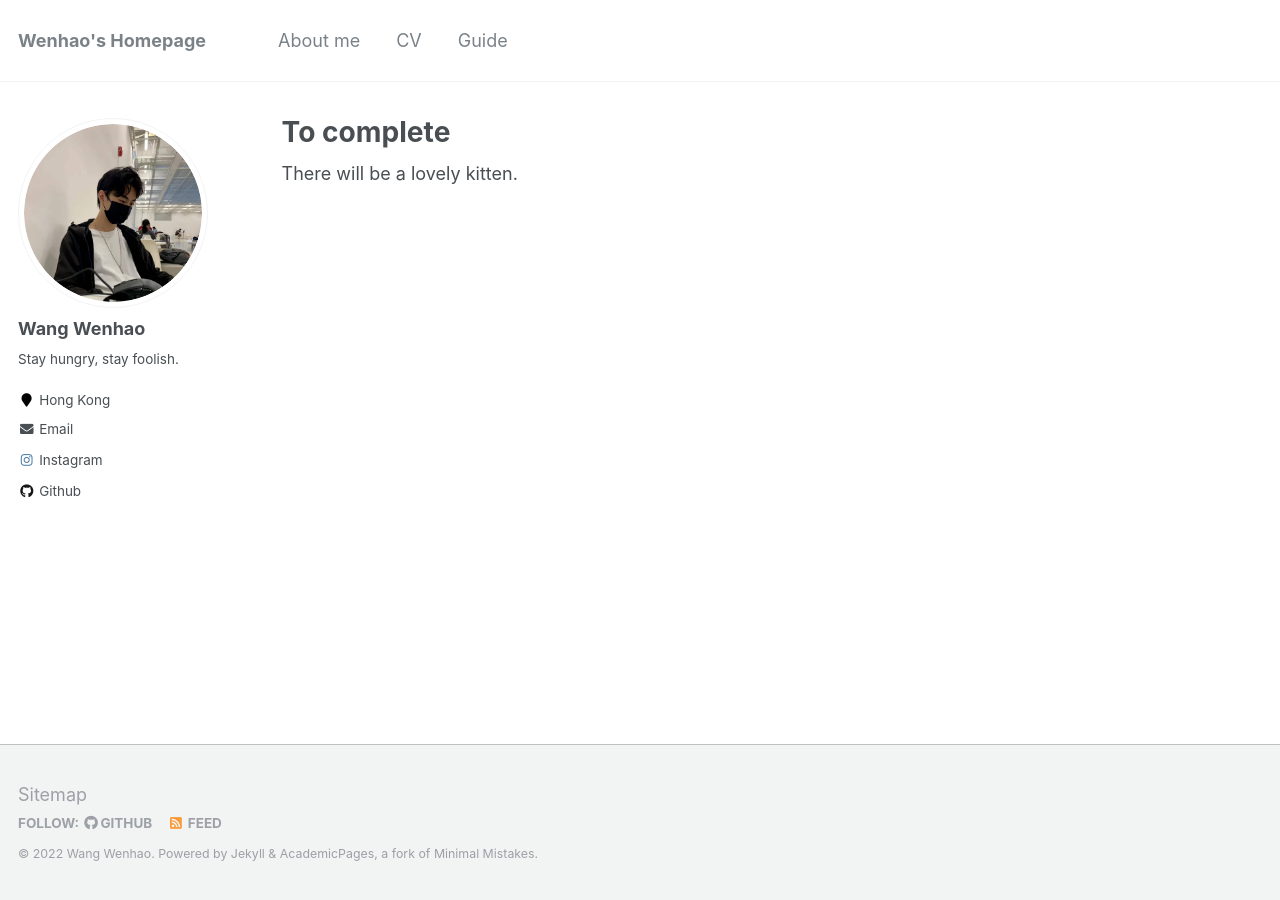
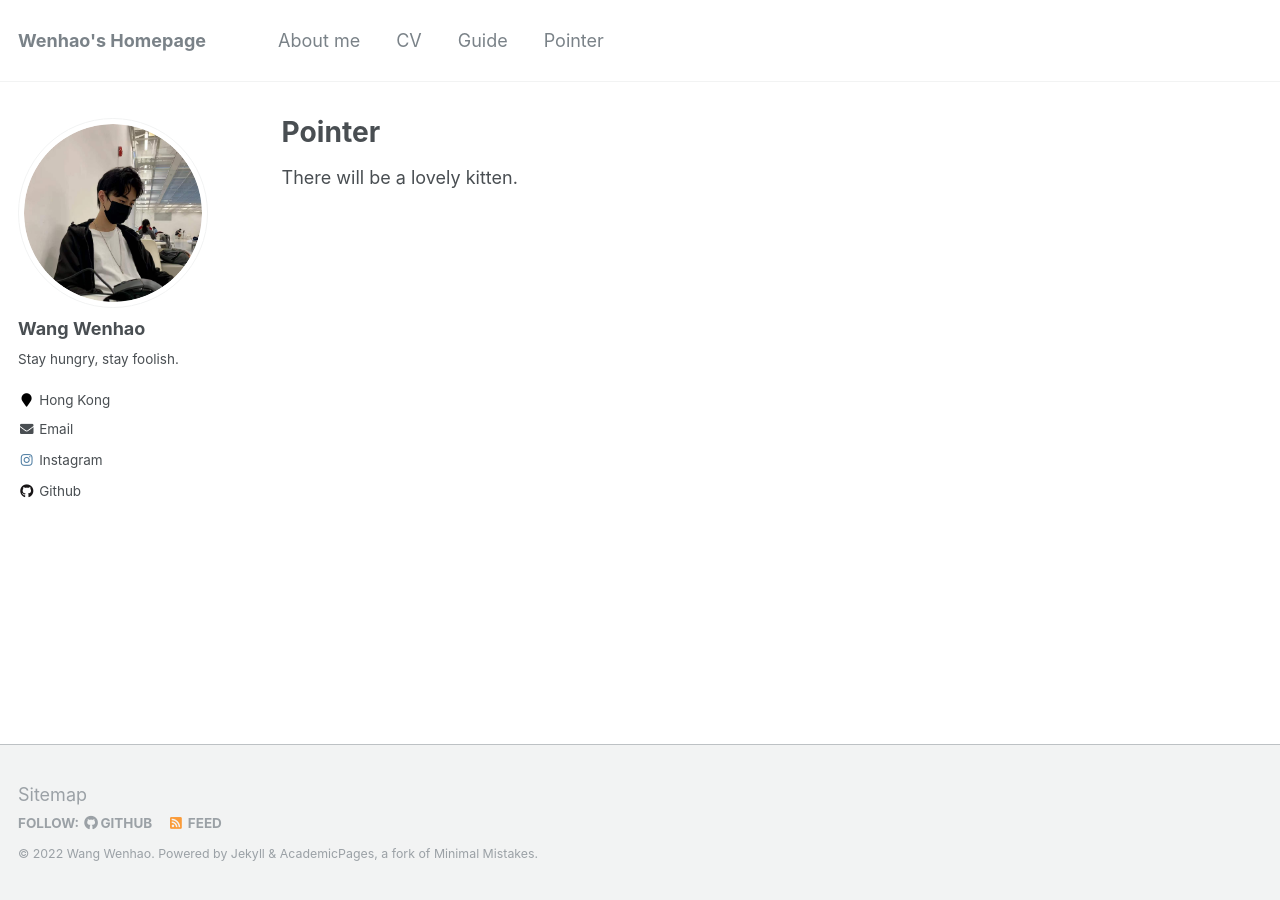
Before and after one commit to Hao-Starrr/Hao-Starrr.github.io, a Jekyll site: the page built from _pages/pointer.md, in a window 1280 px wide. Built offline with Jekyll 4.4.1, drawn with Linux system fonts in a browser that asks for light colours.

Commit message:
pointer change

```diff
--- a/_data/navigation.yml
+++ b/_data/navigation.yml
@@ -26,6 +26,5 @@ main:
   - title: "Guide"
     url: /markdown/
 
-
-  # - title: "Pointer"
-  #   url: /pointer/
+  - title: "Pointer"
+    url: /pointer/
--- a/_pages/pointer.md
+++ b/_pages/pointer.md
@@ -1,6 +1,7 @@
 ---
+layout: archive
+title: "Pointer"
 permalink: /pointer/
-title: "To complete"
 author_profile: true
 redirect_from:
   - /pointer/
@@ -8,5 +9,4 @@ redirect_from:
 ---
 
 
-
 There will be a lovely kitten.
```
